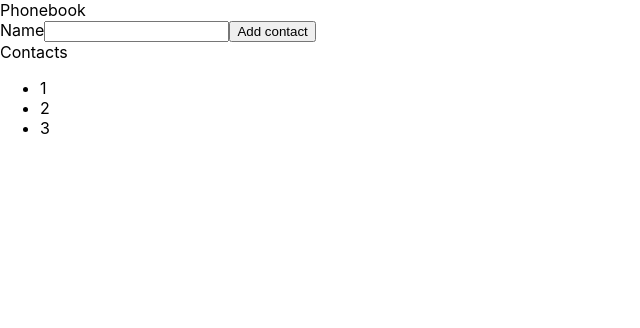
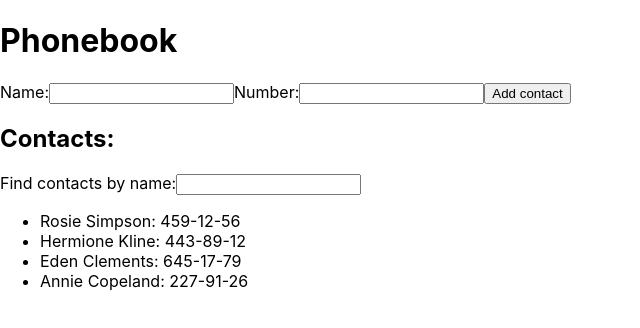
Before and after one commit to TkachenkoKaterina/goit-react-hw-02-phonebook, a React (Create React App) app: page / in a window 1280 px wide. Shown: the top 328 px of the page, without its empty margins (0-640 px from the left). Built offline with nearby package versions, Linux system fonts and the light colour scheme.

Commit message:
Готово_без рефакторинга

```diff
--- a/package.json
+++ b/package.json
@@ -9,11 +9,14 @@
     "@testing-library/jest-dom": "^5.16.3",
     "@testing-library/react": "^12.1.4",
     "@testing-library/user-event": "^13.5.0",
+    "formik": "^2.2.9",
+    "nanoid": "^4.0.1",
     "prop-types": "^15.8.1",
     "react": "^18.1.0",
     "react-dom": "^18.1.0",
     "react-scripts": "5.0.1",
-    "web-vitals": "^2.1.3"
+    "web-vitals": "^2.1.3",
+    "yup": "^1.0.2"
   },
   "scripts": {
     "start": "react-scripts start",
--- a/src/components/App/App.js
+++ b/src/components/App/App.js
@@ -1,40 +1,123 @@
-import { Component } from 'react';
+import React, { Component } from 'react';
+import { nanoid } from 'nanoid';
+import { ContactForm } from 'components/ContactForm/ContactForm';
 
 export class App extends Component {
   state = {
-    contacts: [],
+    contacts: [
+      { id: 'id-1', name: 'Rosie Simpson', number: '459-12-56' },
+      { id: 'id-2', name: 'Hermione Kline', number: '443-89-12' },
+      { id: 'id-3', name: 'Eden Clements', number: '645-17-79' },
+      { id: 'id-4', name: 'Annie Copeland', number: '227-91-26' },
+    ],
+    filter: '',
     name: '',
+    number: '',
+  };
+
+  handleChange = event => {
+    console.log(event.target.name);
+    console.log(event.target.value);
+    const { name, value } = event.target;
+    this.setState({ [name]: value });
+  };
+
+  handleSubmit = event => {
+    event.preventDefault();
+
+    const { name, number } = this.state;
+
+    if (!name || !number) {
+      return;
+    }
+
+    const newContact = {
+      id: nanoid(),
+      name,
+      number,
+    };
+
+    this.setState(prevState => ({
+      contacts: [...prevState.contacts, newContact],
+      name: '',
+      number: '',
+    }));
+  };
+
+  handleFilterChange = event => {
+    console.log(event.target.value);
+    const { value } = event.target;
+
+    this.setState({ filter: value });
+  };
+
+  getFilteredContacts = () => {
+    const { contacts, filter } = this.state;
+
+    return contacts.filter(contact => contact.name.toLowerCase().includes(filter.toLowerCase()));
   };
 
   render() {
-    console.log(this.state);
-    const { name } = this.state;
+    const { name, number, filter } = this.state;
+
+    const filteredContacts = this.getFilteredContacts();
+
     return (
       <div>
-        <section title="Phonebook">
-          Phonebook
-          <form>
+        <h1>Phonebook</h1>
+        {/* <ContactForm onSubmit={this.handleSubmit}></ContactForm> */}
+        <form onSubmit={this.handleSubmit}>
           <label>
-              Name
+            Name:
             <input
               type="text"
-                name={name}
+              name="name"
+              value={name}
+              onChange={this.handleChange}
               pattern="^[a-zA-Zа-яА-Я]+(([' -][a-zA-Zа-яА-Я ])?[a-zA-Zа-яА-Я]*)*$"
               title="Name may contain only letters, apostrophe, dash and spaces. For example Adrian, Jacob Mercer, Charles de Batz de Castelmore d'Artagnan"
               required
             />
           </label>
+
+          <label>
+            Number:
+            <input
+              type="tel"
+              name="number"
+              value={number}
+              onChange={this.handleChange}
+              pattern="\+?\d{1,4}?[-.\s]?\(?\d{1,3}?\)?[-.\s]?\d{1,4}[-.\s]?\d{1,4}[-.\s]?\d{1,9}"
+              title="Phone number must be digits and can contain spaces, dashes, parentheses and can start with +"
+              required
+            />
+          </label>
+
           <button type="submit">Add contact</button>
         </form>
-        </section>
-        <section title="Contacts">
-          Contacts
+
+        <h2>Contacts:</h2>
+
+        <label>
+          Find contacts by name:
+          <input
+            type="text"
+            name="filter"
+            value={filter}
+            onChange={this.handleFilterChange}
+            pattern="\+?\d{1,4}?[-.\s]?\(?\d{1,3}?\)?[-.\s]?\d{1,4}[-.\s]?\d{1,4}[-.\s]?\d{1,9}"
+            title="Phone number must be digits and can contain spaces, dashes, parentheses and can start with +"
+            required
+          />
+        </label>
+
         <ul>
-            <li>1</li>
-            <li>2</li>
-            <li>3</li>
+          {filteredContacts.map(contact => (
+            <li key={contact.id}>
+              {contact.name}: {contact.number}
+            </li>
+          ))}
         </ul>
-        </section>
       </div>
     );
   }
--- /dev/null
+++ b/src/components/ContactForm/ContactForm.js
@@ -0,0 +1,73 @@
+import React, { Component } from 'react';
+import { nanoid } from 'nanoid';
+
+export class ContactForm extends Component {
+  state = {
+    name: '',
+    number: '',
+  };
+
+  handleChange = event => {
+    const { name, value } = event.target;
+    this.setState({ [name]: value });
+  };
+
+  handleSubmit = event => {
+    event.preventDefault();
+
+    const { name, number } = this.state;
+
+    if (!name || !number) {
+      return;
+    }
+
+    const newContact = {
+      id: nanoid(),
+      name,
+      number,
+    };
+
+    this.props.addContact(newContact);
+
+    this.setState({
+      name: '',
+      number: '',
+    });
+  };
+
+  render() {
+    const { name, number } = this.state;
+
+    return (
+      <form onSubmit={this.handleSubmit}>
+        <label>
+          Name:
+          <input
+            type="text"
+            name="name"
+            value={name}
+            onChange={this.handleChange}
+            pattern="^[a-zA-Zа-яА-Я]+(([' -][a-zA-Zа-яА-Я ])?[a-zA-Zа-яА-Я]*)*$"
+            title="Name may contain only letters, apostrophe, dash and spaces. For example Adrian, Jacob Mercer, Charles de Batz de Castelmore d'Artagnan"
+            required
+          />
+        </label>
+
+        <label>
+          Number:
+          <input
+            type="tel"
+            name="number"
+            value={number}
+            onChange={this.handleChange}
+            pattern="\+?\d{1,4}?[-.\s]?\(?\d{1,3}?\)?[-.\s]?\d{1,4}[-.\s]?\d{1,4}[-.\s]?\d{1,9}"
+            title="Phone number must be digits and can contain spaces, dashes, parentheses and can start with +"
+            required
+          />
+        </label>
+
+        <button type="submit">Add contact</button>
+      </form>
+    );
+  }
+}
```
Also changed, not shown: src/components/ContactList/ContactList.js (added, +18 -0 lines), src/components/ContactListItem/ContactListItem.js (added, +11 -0 lines), src/components/Filter/Filter.js (added, +12 -0 lines), 1 other file (tests, documents, lock files or other folders). Lines whose indentation alone changed are shown as unchanged.
